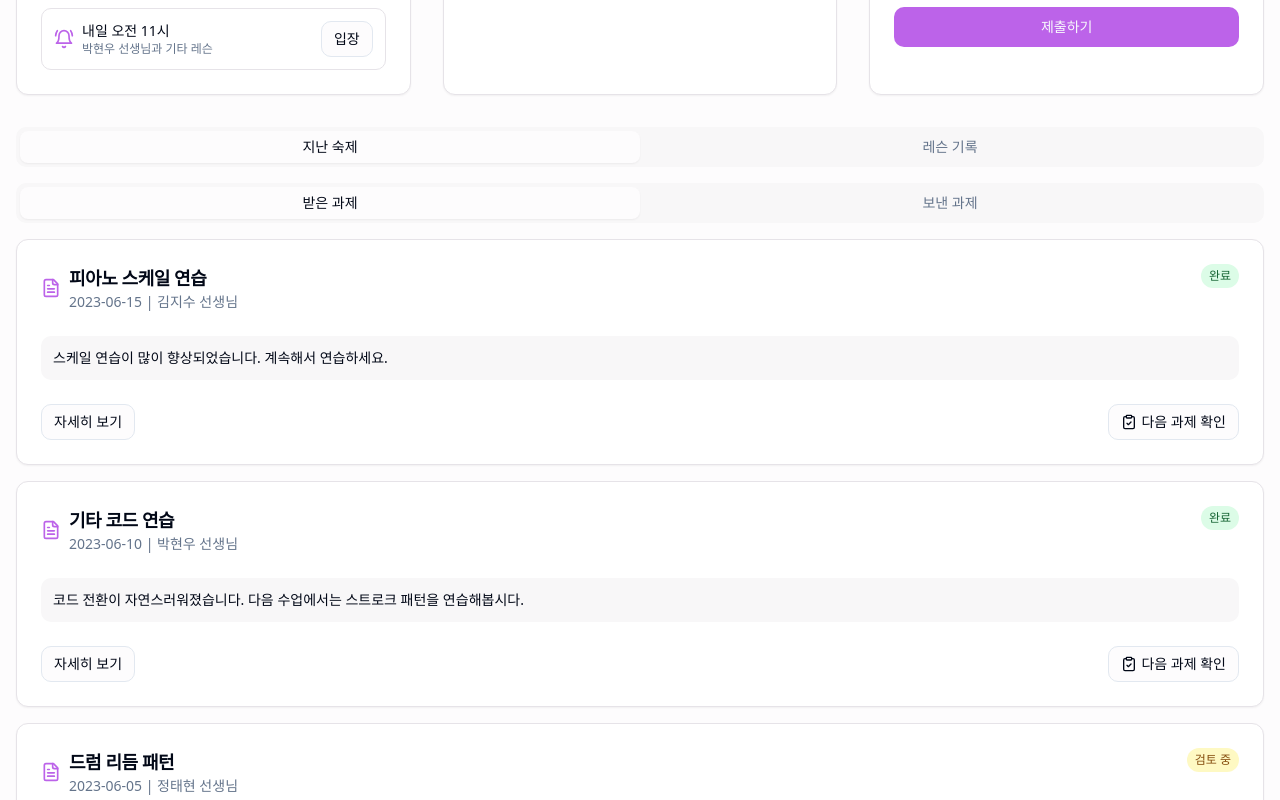
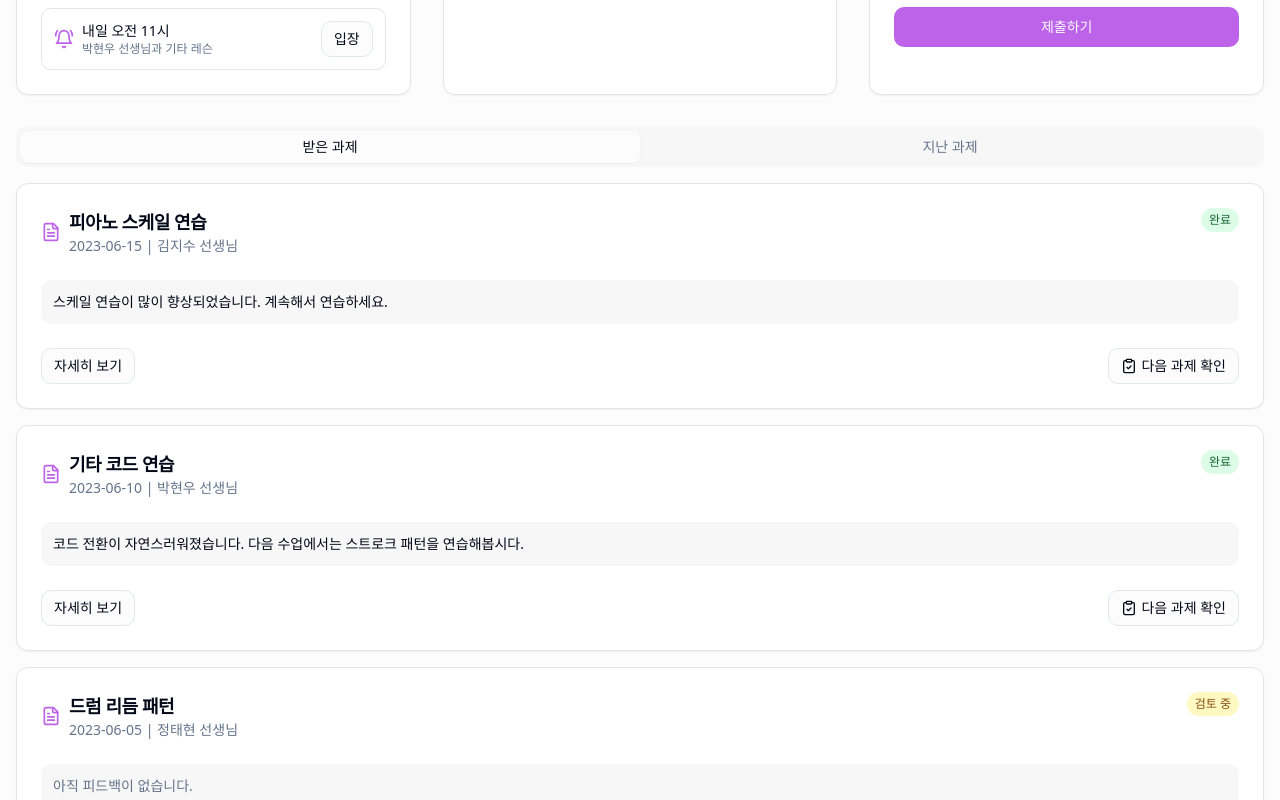
Before and after one commit to Dante0213/harmonichub, a React (Vite) app: page /#/learning in a window 1280 px wide. Shown: the part 860-1660 px from the top of the page. Built offline with nearby package versions, Linux system fonts and the light colour scheme.

Commit message:
Refactor Learning page layout
- 개인 학습실 페이지 레이아웃을 변경하고, 받은 과제 컴포넌트를 추가합니다.
- 지난 숙제 탭에서 보낸 과제 항목을 제거합니다.
- "지난 숙제" 텍스트를 "지난 과제"로 변경합니다.

```diff
--- a/src/components/learning/HomeworkHistory.tsx
+++ b/src/components/learning/HomeworkHistory.tsx
@@ -2,7 +2,6 @@
 import { Card, CardContent, CardDescription, CardFooter, CardHeader, CardTitle } from "@/components/ui/card";
 import { Button } from "@/components/ui/button";
 import { ClipboardCheck, FileText } from "lucide-react";
-import { Tabs, TabsContent, TabsList, TabsTrigger } from "@/components/ui/tabs";
 
 interface Homework {
   title: string;
@@ -14,9 +13,10 @@ interface Homework {
 
 interface HomeworkHistoryProps {
   homeworks?: Homework[];
+  showSubmitted?: boolean;
 }
 
-export const HomeworkHistory = ({ homeworks }: HomeworkHistoryProps) => {
+export const HomeworkHistory = ({ homeworks, showSubmitted = true }: HomeworkHistoryProps) => {
   const homeworkItems = homeworks || [
     { title: "피아노 스케일 연습", date: "2023-06-15", teacher: "김지수", status: "완료", feedback: "스케일 연습이 많이 향상되었습니다. 계속해서 연습하세요." },
     { title: "기타 코드 연습", date: "2023-06-10", teacher: "박현우", status: "완료", feedback: "코드 전환이 자연스러워졌습니다. 다음 수업에서는 스트로크 패턴을 연습해봅시다." },
@@ -29,13 +29,7 @@ export const HomeworkHistory = ({ homeworks }: HomeworkHistoryProps) => {
   ];
 
   return (
-    <Tabs defaultValue="received">
-      <TabsList className="mb-4 grid w-full grid-cols-2">
-        <TabsTrigger value="received">받은 과제</TabsTrigger>
-        <TabsTrigger value="submitted">보낸 과제</TabsTrigger>
-      </TabsList>
-
-      <TabsContent value="received" className="space-y-4">
+    <div className="space-y-4">
       {homeworkItems.map((homework, i) => (
         <Card key={i}>
           <CardHeader>
@@ -80,44 +74,6 @@ export const HomeworkHistory = ({ homeworks }: HomeworkHistoryProps) => {
           </CardFooter>
         </Card>
       ))}
-      </TabsContent>
-
-      <TabsContent value="submitted" className="space-y-4">
-        {submittedHomeworks.map((homework, i) => (
-          <Card key={i}>
-            <CardHeader>
-              <div className="flex justify-between items-start">
-                <div className="flex items-center gap-2">
-                  <FileText className="h-5 w-5 text-primary" />
-                  <div>
-                    <CardTitle className="text-lg">{homework.title}</CardTitle>
-                    <CardDescription>
-                      {homework.date} | {homework.teacher} 선생님에게 제출
-                    </CardDescription>
     </div>
-                </div>
-                <div className={`inline-block px-2 py-1 text-xs font-medium rounded-full ${
-                  homework.status === "제출 완료"
-                    ? "bg-blue-100 text-blue-800"
-                    : "bg-yellow-100 text-yellow-800"
-                }`}>
-                  {homework.status}
-                </div>
-              </div>
-            </CardHeader>
-            <CardContent>
-              <div className="p-3 bg-muted rounded-md">
-                <p className="text-sm text-muted-foreground">
-                  {homework.feedback || "선생님이 아직 피드백을 남기지 않았습니다."}
-                </p>
-              </div>
-            </CardContent>
-            <CardFooter className="flex justify-end">
-              <Button variant="outline" size="sm">과제 상세 보기</Button>
-            </CardFooter>
-          </Card>
-        ))}
-      </TabsContent>
-    </Tabs>
   );
 };
--- a/src/pages/Learning.tsx
+++ b/src/pages/Learning.tsx
@@ -34,14 +34,14 @@ const Learning = () => {
           <HomeworkSubmission />
         </div>
 
-        <Tabs defaultValue="homework" className="w-full">
+        <Tabs defaultValue="received" className="w-full">
           <TabsList className="mb-4 grid w-full grid-cols-2">
-            <TabsTrigger value="homework">지난 숙제</TabsTrigger>
-            <TabsTrigger value="history">레슨 기록</TabsTrigger>
+            <TabsTrigger value="received">받은 과제</TabsTrigger>
+            <TabsTrigger value="history">지난 과제</TabsTrigger>
           </TabsList>
 
-          <TabsContent value="homework">
-            <HomeworkHistory />
+          <TabsContent value="received">
+            <HomeworkHistory showSubmitted={false} />
           </TabsContent>
 
           <TabsContent value="history">
```
Lines whose indentation alone changed are shown as unchanged.
